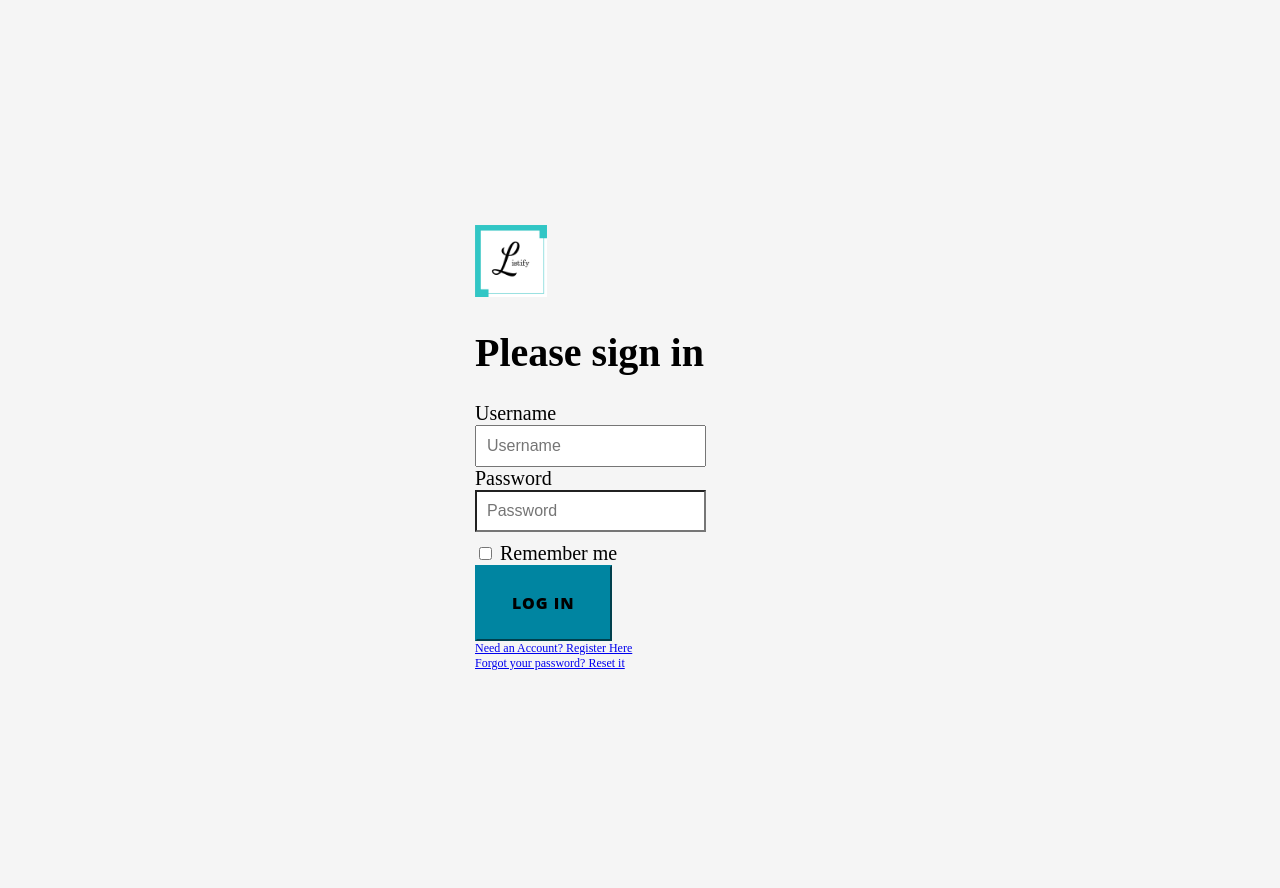
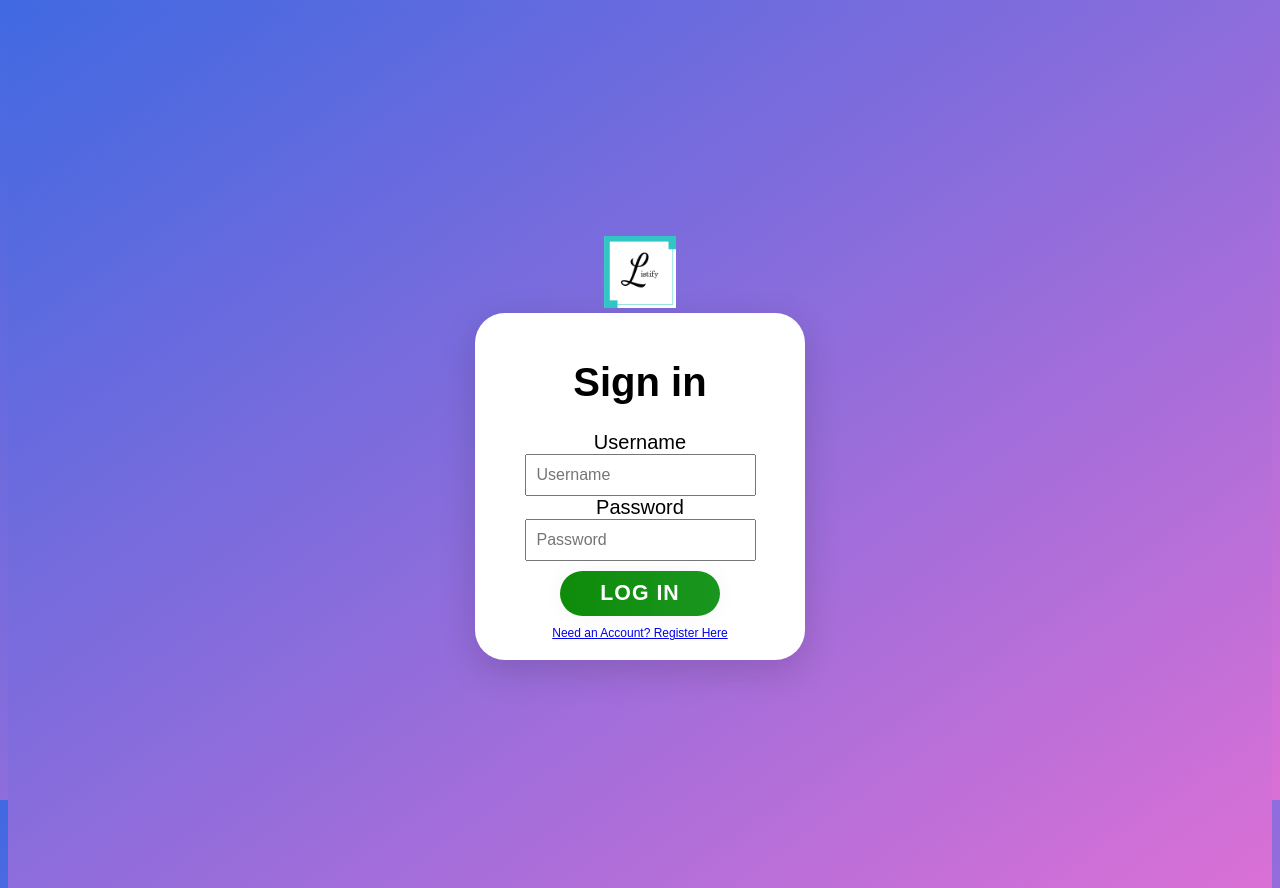
Before and after one commit to lizwerther/SeniorProject2020, a PHP site: page / in a window 1280 px wide. Run offline with PHP 8.4, Linux system fonts and the light colour scheme.

Commit message:
(final) login and register css :)
adding background, main div class, tweaking font and font size

```diff
--- a/index.php
+++ b/index.php
@@ -28,12 +28,17 @@
           font-size: 3.5rem;
         }
       }
+      .body {
+        height: 400px;
+        background: linear-gradient(to bottom right, #4169E1 0%, #DA70D6 100%)
+      }
     </style>
     <!-- Custom styles for this template -->
     <link href="signin.css" rel="stylesheet">
     <link href="css.css" rel="stylesheet">
   </head>
   <body class="text-center">
+
 <form action="login.php" method="post" class="form-signin">
   <img class="mb-4" src="./ListifyLogo.png" alt="" width="72" height="72">
   <br>
@@ -49,22 +54,24 @@ if(isset($_GET['msg2']))
     print $Message;
 }
 ?></span>
-  <h1 class="h3 mb-3 font-weight-normal">Please sign in</h1>
+<div class="main">
+  <h1 class="h3 mb-3 font-weight-normal">Sign in</h1>
   <label for="inputEmail" class="sr-only">Username</label><br>
   <input type="username" id="inputUsername" class="form-control" placeholder="Username" name="username" required>
   <br><label for="inputPassword" class="sr-only">Password</label>
   <br><input type="password" id="inputPassword" class="form-control" placeholder="Password" name ="password" prequired>
-  <div class="checkbox mb-3">
+  <!-- <div class="checkbox mb-3">
     <label>
       <input type="checkbox" value="remember-me"> Remember me
     </label>
-  </div>
-  <button class="btn btn-lg btn-primary btn-block" type="submit" name = "submit">Log in</button>
+  </div> -->
+  <br><button class="btn btn-lg btn-primary btn-block" type="submit" name = "submit">Log in</button>
   <!--<p class="mt-5 mb-3 text-muted">&copy; 2017-2020</p> -->
   <div class="links">
   <a href="register.php">Need an Account? Register Here</a>
-  <br><a href="password_reset.php">Forgot your password? Reset it </a>
+  <!-- <br><a href="password_reset.php">Forgot your password? Reset it </a> -->
   </div>
+</div>
 </form>
 </body>
 </html>
--- a/me.html
+++ b/me.html
@@ -1,6 +1,6 @@
 <html>
     <head>
-        <link rel="stylesheet" type:"text/css" href="css1.css">
+        <link rel="stylesheet" type:"text/css" href="css.css">
         <div class="top">
             <div class="bar">
               <div class="top-left">
--- a/signin.css
+++ b/signin.css
@@ -1,6 +1,11 @@
 html,
 body {
+  /* height: 100%; */
   height: 100%;
+  background: linear-gradient(to bottom right, #4169E1 0%, #DA70D6 100%);
+  font-family: 'Ubuntu', sans-serif;
+  text-align: center;
+  align-items: center;
 }
 
 body {
@@ -10,7 +15,19 @@ body {
   align-items: center;
   padding-top: 40px;
   padding-bottom: 40px;
-  background-color: #f5f5f5;
+  /* background-color: #f5f5f5; */
+}
+
+.main {
+  background-color: #FFFFFF;
+  /* width: 400px;
+  height: 400px; */
+  /* margin: 7em auto; */
+  border-radius: 1.5em;
+  padding: 1em;
+  box-shadow: 0px 11px 35px 2px rgba(0, 0, 0, 0.14);
+  align-items: center;
+  font-family: "Ubuntu", sans-serif;
 }
 
 .form-signin {
@@ -19,9 +36,9 @@ body {
   padding: 15px;
   margin: auto;
 }
-.form-signin .checkbox {
+/* .form-signin .checkbox {
   font-weight: 400;
-}
+} */
 .form-signin .form-control {
   position: relative;
   box-sizing: border-box;
@@ -32,15 +49,41 @@ body {
 .form-signin .form-control:focus {
   z-index: 2;
 }
-.form-signin input[type="email"] {
-  margin-bottom: -1px;
-  border-bottom-right-radius: 0;
-  border-bottom-left-radius: 0;
+/* .form-signin input[type="email"] {
+  /* margin-bottom: -1px; */
+  /* padding: 10px 20px;
+  border: none; */
+  /* border-radius: 20px;
+  outline: none;
+  box-sizing: border-box;
+  border: 2px solid rgba(0, 0, 0, 0.02);
+  margin-left: 46px;
+  text-align: center;
+  margin-bottom: 27px;
 }
 .form-signin input[type="password"] {
-  margin-bottom: 10px;
+  /* margin-bottom: 10px;
   border-top-left-radius: 0;
   border-top-right-radius: 0;
+} */
+.form-signin button[type="submit"]{
+  margin-top: 10px;
+  margin-bottom: 10px;
+  cursor: pointer;
+  border-radius: 5em;
+  color: #fff;
+  background: linear-gradient(to right, #0f8b0a, #19961f);
+  border: 0;
+  padding-left: 40px;
+  padding-right: 40px;
+  padding-bottom: 10px;
+  padding-top: 10px;
+  font-family: 'Ubuntu', sans-serif;
+  /* margin-left: 35%; */
+  font-size: 13px;
+  box-shadow: 0 0 20px 1px rgba(0, 0, 0, 0.04);
+  text-align: center;
+  font-size: 16pt;
 }
 .links{
   font-size: 12px;
```
Also changed, not shown: css/css.css (added, +115 -0 lines), register.php (+6 -4 lines), 1 other file.
